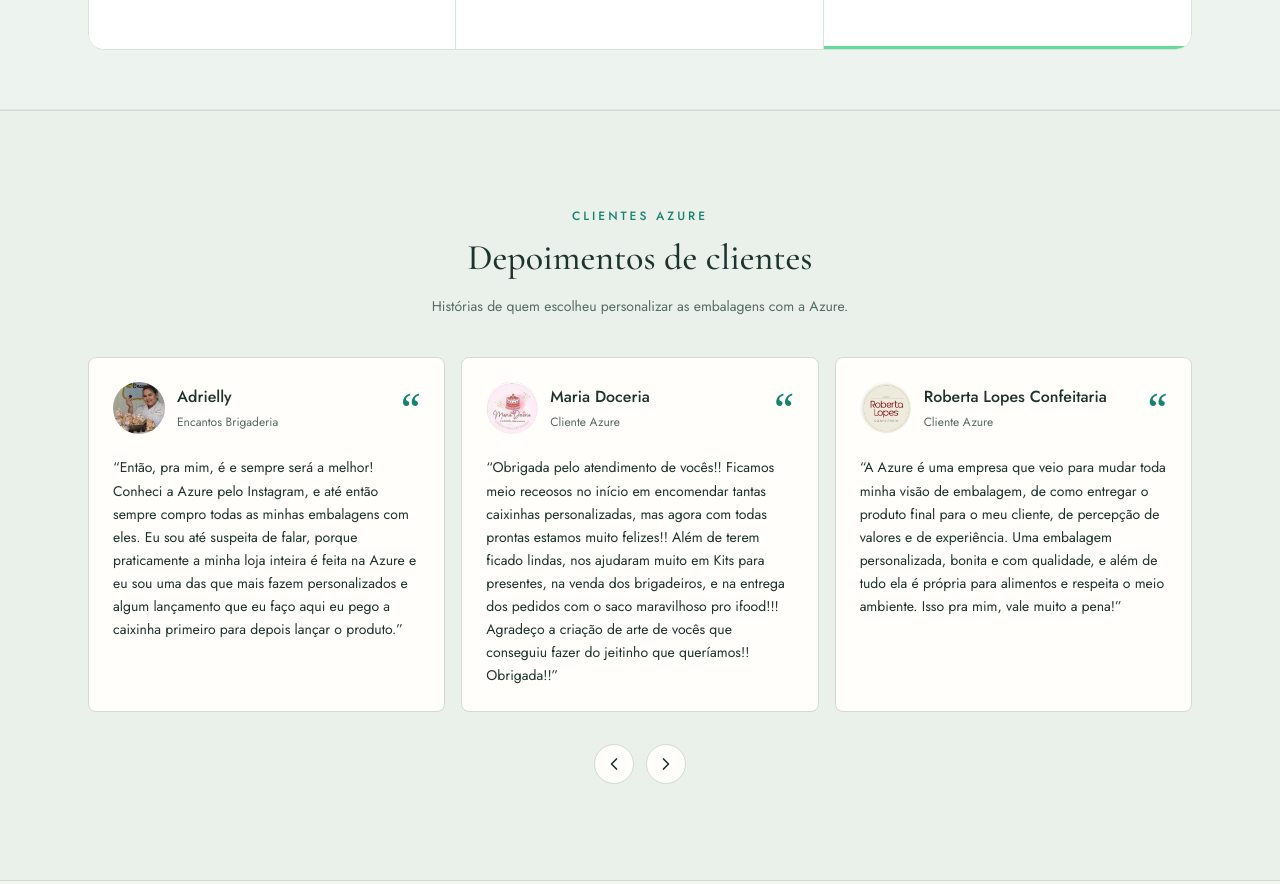
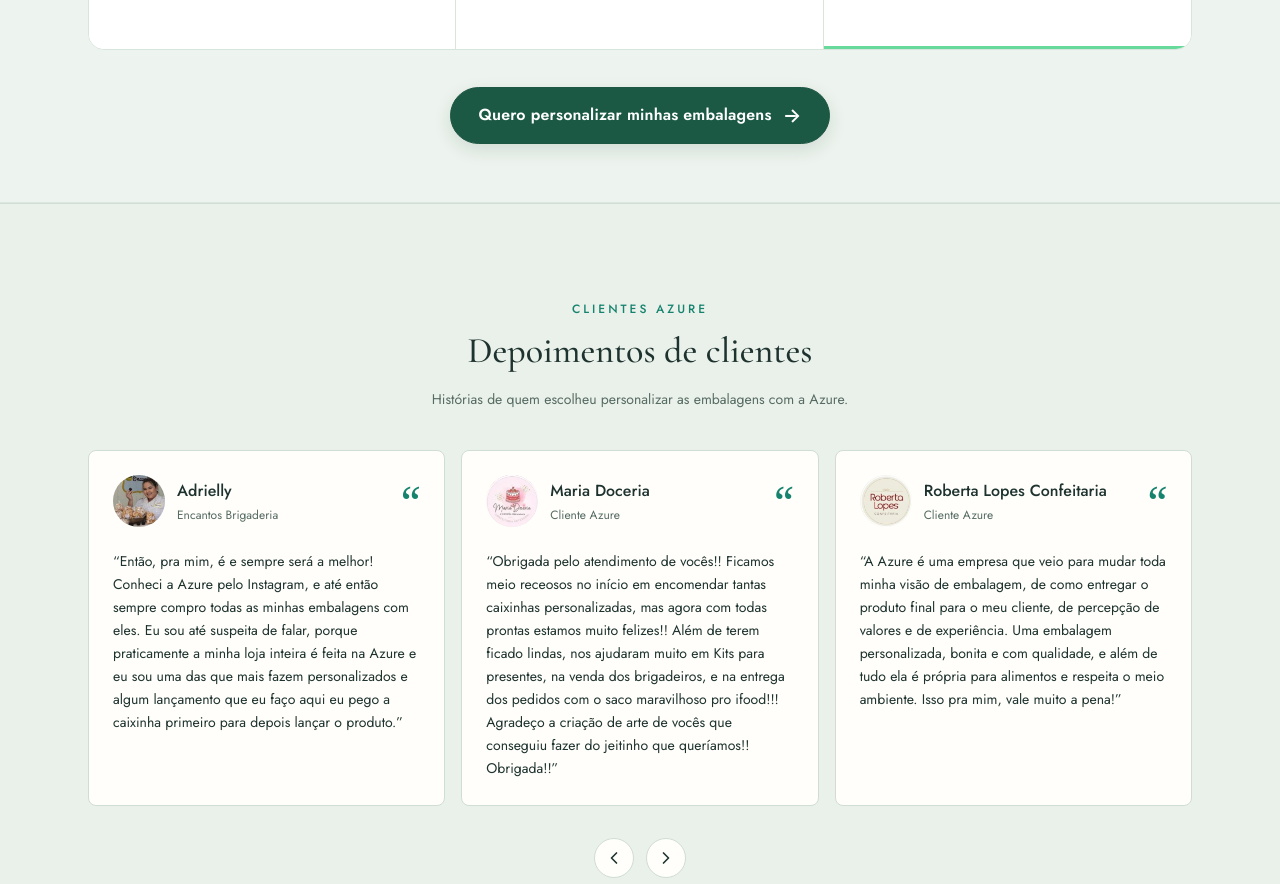
Before and after one commit to coutinhoads/personalizadoazure, a plain HTML site: page index.html in a window 1280 px wide. Shown: the part 4231-5115 px from the top of the page. Drawn offline with nearby package versions, Linux system fonts and the light colour scheme.

Commit message:
Adiciona CTA discreto após benefícios com rolagem ao formulário

```diff
--- a/index.html
+++ b/index.html
@@ -396,6 +396,15 @@ footer .foot-note {color:#abc7ba;margin:1.1rem 0 0;max-width:33rem;font-size:.75
   .hero::after { background:linear-gradient(90deg,#12372f 0%,#12372f 35%,rgba(18,55,47,.96) 43%,rgba(18,55,47,.25) 59%,rgba(18,55,47,0) 74%); }
   .hero h1 { font-size:clamp(2.2rem,3.1vw,3.2rem); }
 }
+
+/* CTA de conversão logo após os benefícios */
+.benefits-action {display:flex;justify-content:center;margin-top:clamp(1.6rem,3.5vw,2.3rem);}
+.benefits-action a {display:inline-flex;align-items:center;justify-content:center;gap:.7rem;max-width:100%;min-height:3.35rem;padding:.95rem 1.7rem;border:1px solid #1d5743;border-radius:999px;background:#1b5945;color:#fff;text-decoration:none;font-family:var(--font-body);font-size:1rem;font-weight:600;letter-spacing:.01em;box-shadow:0 6px 17px rgba(20,67,50,.13);transition:background .2s ease,transform .2s ease,box-shadow .2s ease;}
+.benefits-action a:hover {background:#124735;transform:translateY(-2px);box-shadow:0 9px 22px rgba(20,67,50,.17);}
+.benefits-action a:focus-visible {outline:3px solid #68d89c;outline-offset:4px;}
+.benefits-action .benefits-cta-arrow {font-size:1.22rem;line-height:1;}
+@media(max-width:600px){.benefits-action {margin-top:1.3rem;padding-inline:.1rem;}.benefits-action a {font-size:.94rem;padding:.82rem 1.35rem;min-height:3.15rem;}}
+@media(prefers-reduced-motion:reduce){.benefits-action a {transition:none;}}
 </style>
 <meta property="og:title" content="Páscoa 2027 | Azure Embalagens">
 <meta property="og:description" content="Embalagens personalizadas para sua marca a partir de 200 unidades.">
@@ -480,6 +489,9 @@ footer .foot-note {color:#abc7ba;margin:1.1rem 0 0;max-width:33rem;font-size:.75
         <button type="button" class="benefit-nav" id="benefits-prev" aria-label="Benefício anterior"><svg><use href="#i-left"/></svg></button>
         <div class="benefit-dots" id="benefits-dots" aria-label="Escolher benefício"></div>
         <button type="button" class="benefit-nav" id="benefits-next" aria-label="Próximo benefício"><svg><use href="#i-right"/></svg></button>
+      </div>
+      <div class="benefits-action">
+        <a href="#orcamento" aria-label="Ir ao formulário e solicitar personalização de embalagens">Quero personalizar minhas embalagens <span class="benefits-cta-arrow" aria-hidden="true">→</span></a>
       </div>
     </div>
   </section>
```
